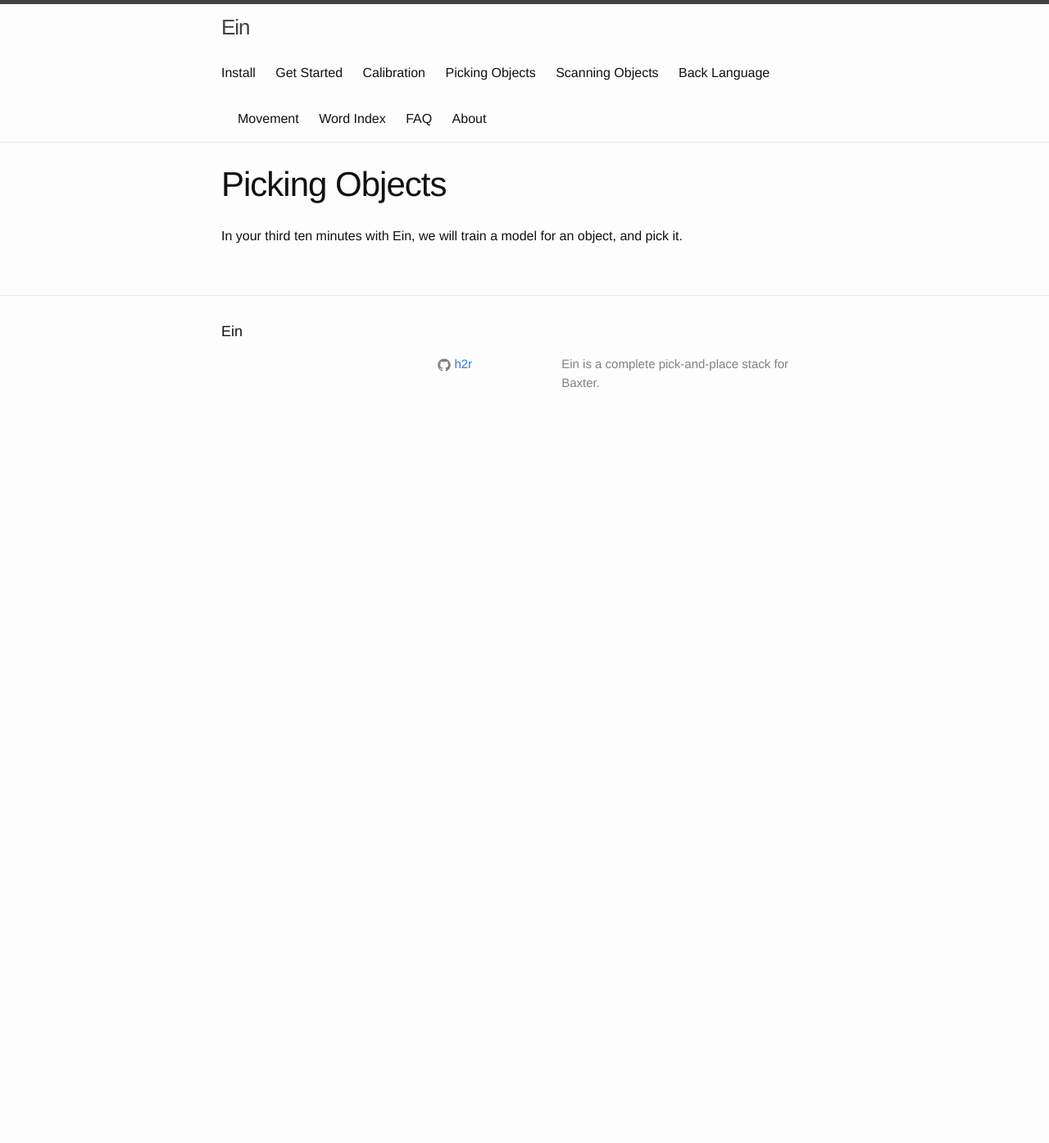
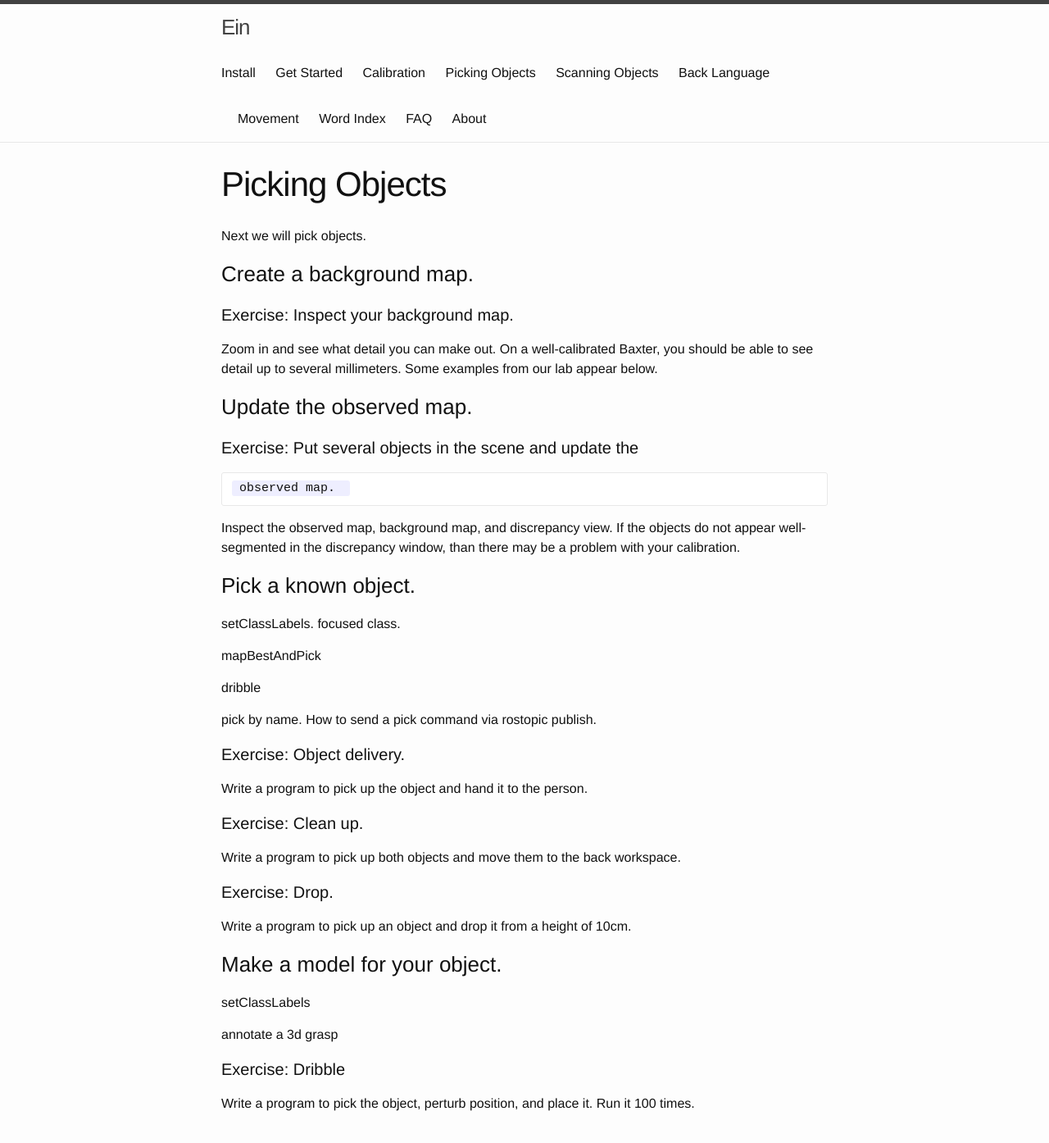
Before and after one commit to h2r/ein, a Jekyll site: the page built from pickingobjects.md, in a window 1280 px wide and 1400 px high. Shown: the top 1394 px of the window at 82% size. Built offline with Jekyll 4.4.1, drawn with Linux system fonts in a browser that asks for light colours.

Commit message:
picking outline
Former-commit-id: 84fdb21082861f15835facd14e2e9e4d0b075860

```diff
--- a/pickingobjects.md
+++ b/pickingobjects.md
@@ -5,5 +5,61 @@ permalink: /pickingobjects/
 order: 3
 ---
 
-In your third ten minutes with Ein, we will train a model for an
-object, and pick it.
+Next we will pick objects.
+
+###  Create a background map.
+
+
+#### Exercise:  Inspect your background map.
+
+Zoom in and see what detail you can make out.  On a well-calibrated
+Baxter, you should be able to see detail up to several millimeters.
+Some examples from our lab appear below.
+
+
+### Update the observed map.
+
+#### Exercise: Put several objects in the scene and update the
+     observed map.
+
+Inspect the observed map, background map, and discrepancy view.  If
+     the objects do not appear well-segmented in the discrepancy
+     window, than there may be a problem with your calibration.
+
+###  Pick a known object.
+
+setClassLabels.
+focused class.
+
+mapBestAndPick
+
+dribble
+
+pick by name.  How to send a pick command via rostopic publish.
+
+#### Exercise:  Object delivery.
+
+Write a program to pick up the object and hand it to the person.
+
+
+#### Exercise:  Clean up.
+
+Write a program to pick up both objects and move them to the back
+workspace.
+
+#### Exercise:  Drop.
+
+Write a program to pick up an object and drop it from a height of
+10cm.
+
+### Make a model for your object.
+
+
+setClassLabels
+
+annotate a 3d grasp
+
+#### Exercise: Dribble
+
+Write a program to pick the object, perturb position, and place it.
+Run it 100 times.
```
